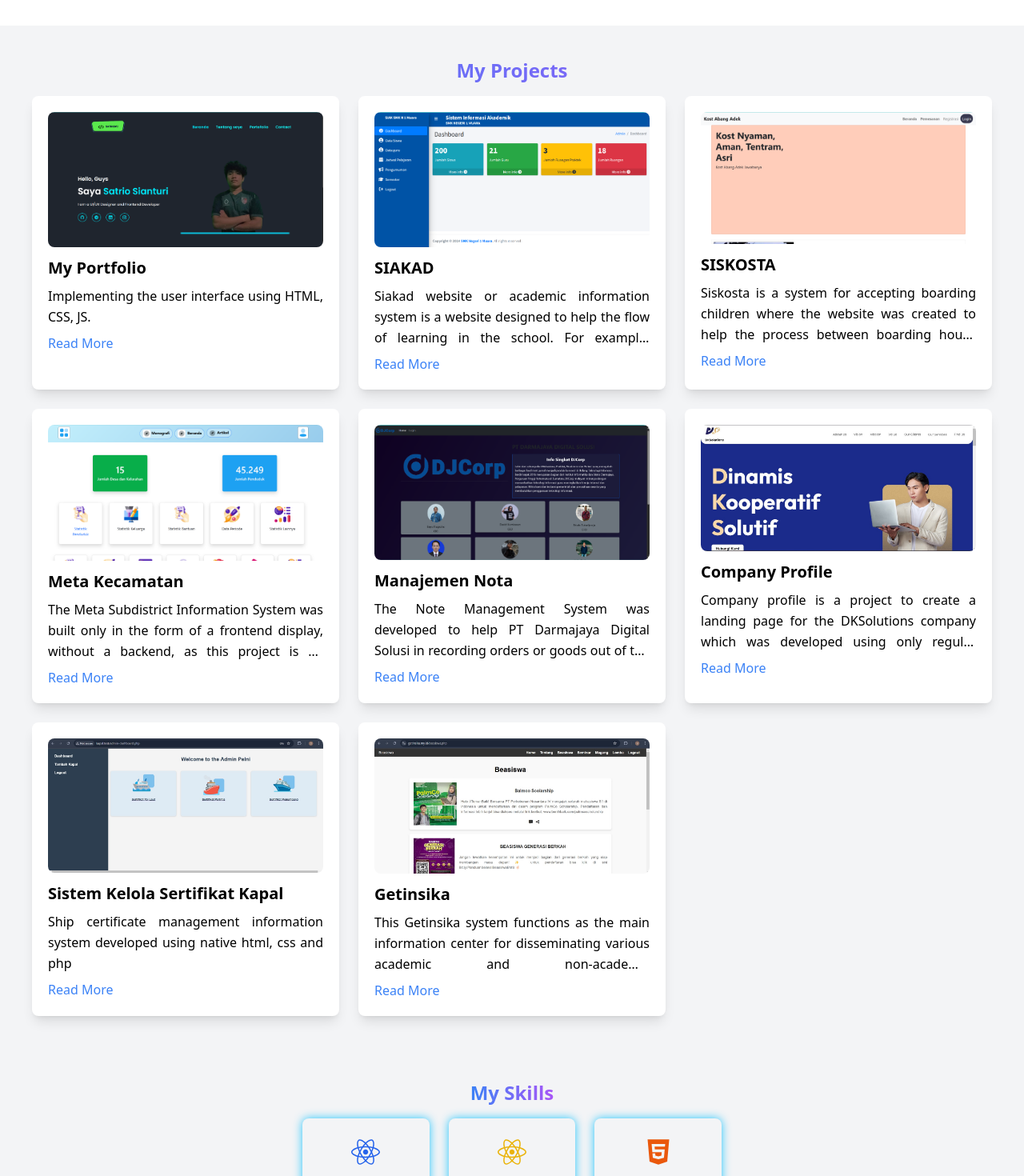
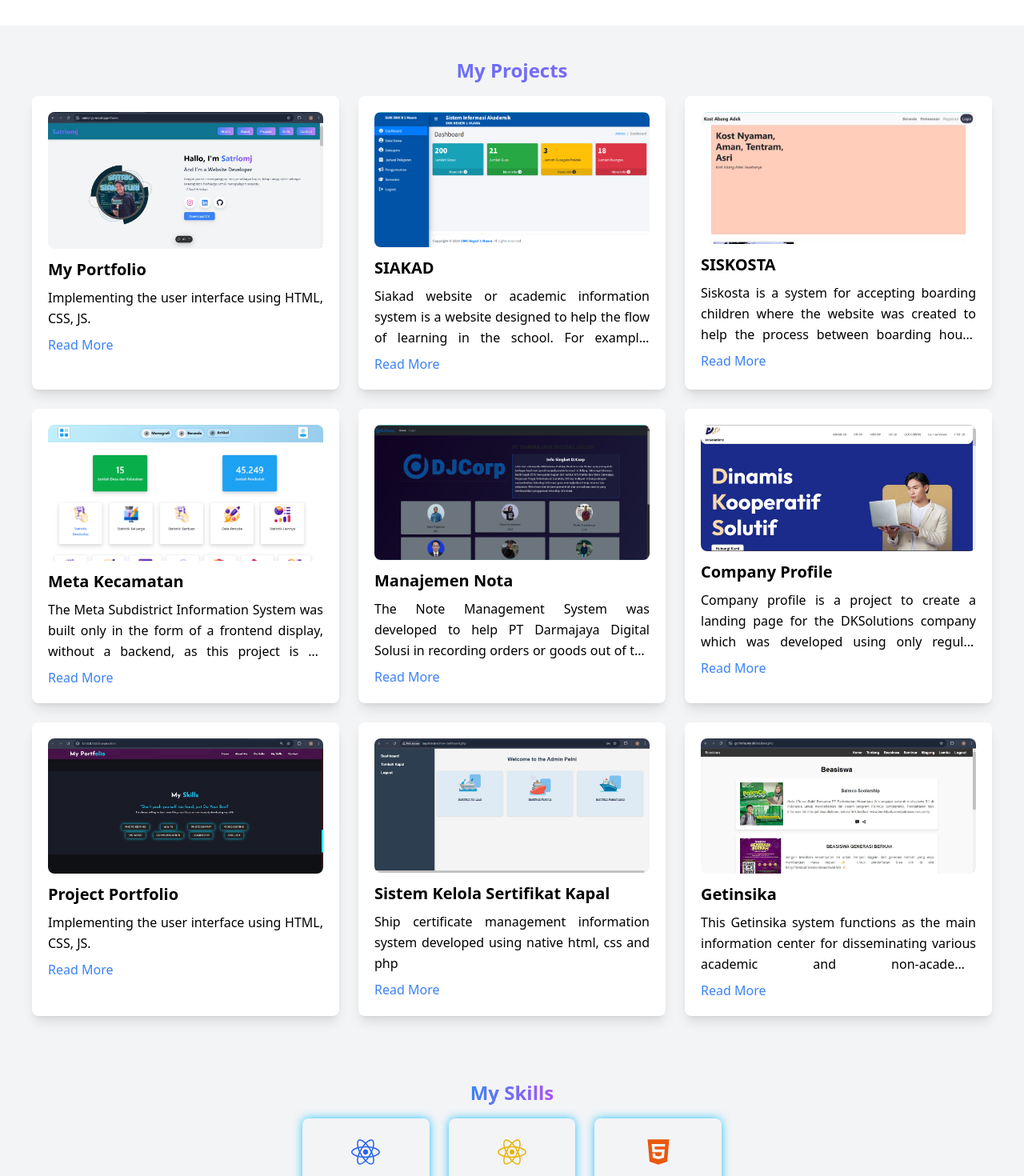
Before and after one commit to Satriomj/Portofolio, a React (Create React App) app: page / in a window 1280 px wide. Shown: the part 1248-2718 px from the top of the page at 80% size. Built offline with nearby package versions, Linux system fonts and the light colour scheme.

Commit message:
Update Projects.js

```diff
--- a/src/components/Projects.js
+++ b/src/components/Projects.js
@@ -29,7 +29,7 @@ const Projects = () => {
         <div className="grid grid-cols-1 sm:grid-cols-2 lg:grid-cols-3 gap-6">
           <ProjectCard
             title="My Portfolio"
-            image="/assets/img/project1.png"
+            image="/assets/img/portfolioku.jpg"
             description="Implementing the user interface using HTML, CSS, JS."
           />
           <ProjectCard
@@ -58,6 +58,11 @@ const Projects = () => {
             description="Company profile is a project to create a landing page for the DKSolutions company which was developed using only regular HTML and CSS."
           />
           <ProjectCard
+            title="Project Portfolio"
+            image="/assets/img/projectport.jpg"
+            description="Implementing the user interface using HTML, CSS, JS."
+          />
+          <ProjectCard
             title="Sistem Kelola Sertifikat Kapal"
             image="/assets/img/skapal.jpg"
             description="Ship certificate management information system developed using native html, css and php"
```
